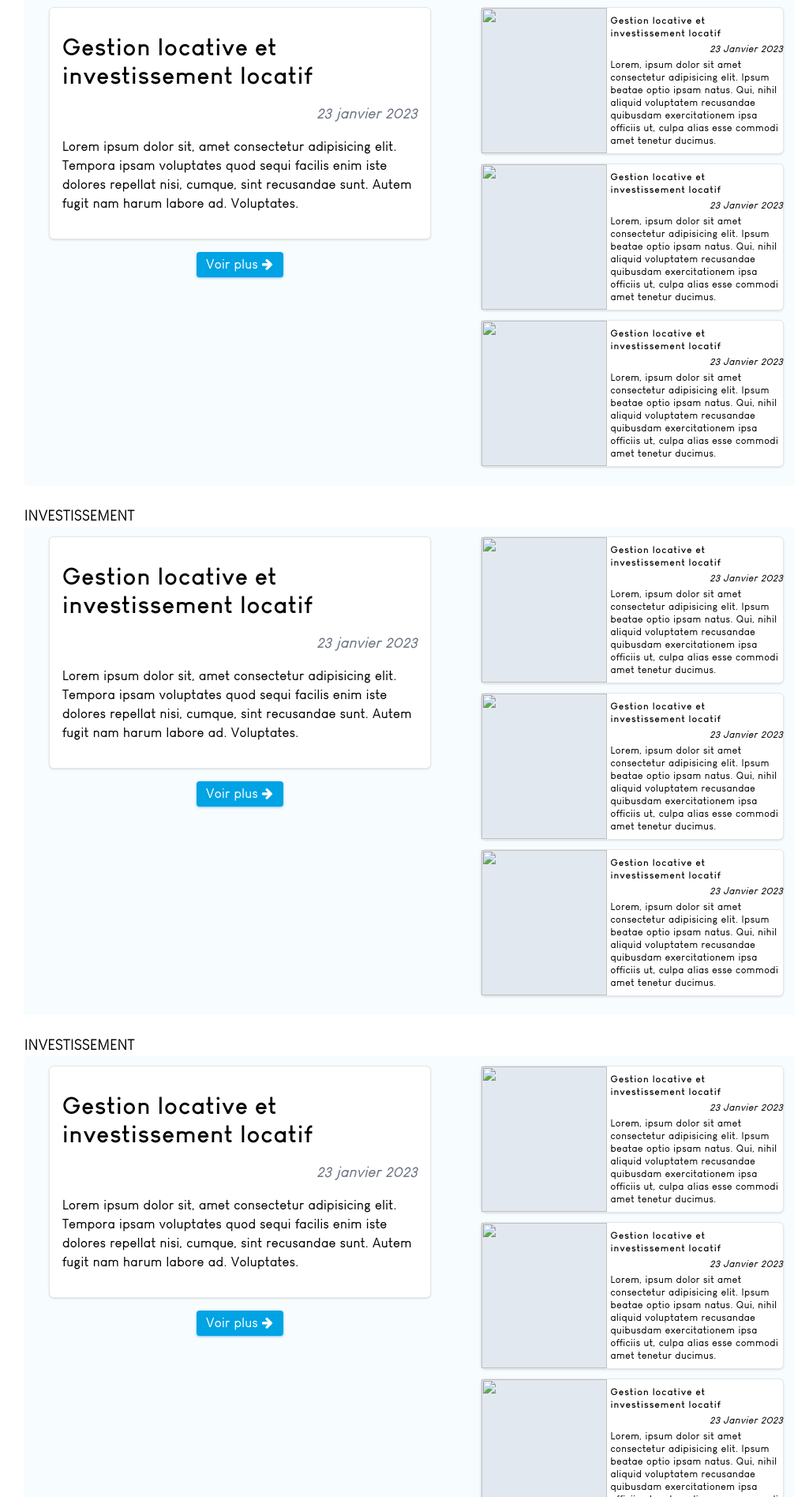
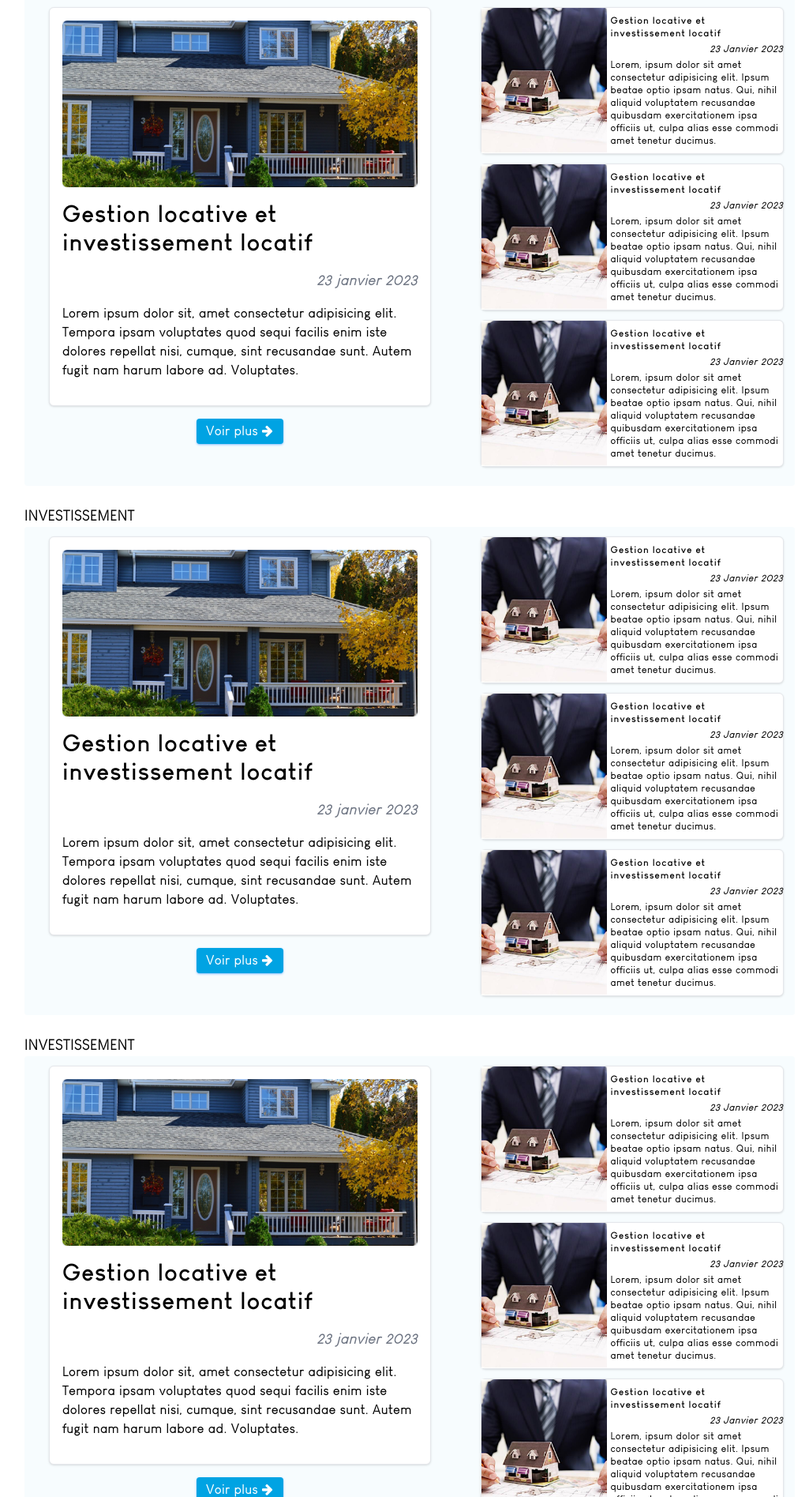
Before and after one commit to FleuryDev/SimplImmo, a website: page src/pages/blog.html in a window 1280 px wide. Shown: the part 905-2800 px from the top of the page at 79% size, without its empty margins (121-1146 px from the left). Drawn offline with Linux system fonts and the light colour scheme; the site is published under a folder, as on GitHub Pages, so addresses that start at the root find nothing.

Commit message:
image link

```diff
--- a/src/pages/blog.html
+++ b/src/pages/blog.html
@@ -56,7 +56,7 @@
                         <div class="w-full p-4 mx-auto mt-2 border bg-white border-gray-200 rounded-md shadow">
                             <div class="w-full ">
                                 <div class="flex w-full rounded h-50 bg-slate-200">
-                                    <img src="/img/img2.png" class="object-cover w-full" alt="">
+                                    <img src="../../img/img2.png" class="object-cover w-full" alt="">
                                 </div>
                                 <div class="w-full mx-auto my-4 space-y-4 ">
                                     <div class="text-3xl font-extrabold font-louis-bold mx-auto ">Gestion locative et
@@ -87,7 +87,7 @@
                         <div class="w-full max-w-sm mx-auto mb-3 border bg-white border-gray-200 rounded-md shadow">
                             <div class="flex">
                                 <div class="w-5/12  bg-slate-200">
-                                    <img src="/img/imd1.png" class="object-cover w-full h-full" alt="">
+                                    <img src="../../img/imd1.png" class="object-cover w-full h-full" alt="">
                                 </div>
                                 <div class="flex-1 w-7/12 py-1">
                                     <div class="text-xs font-louis-bold font-bold p-1">Gestion locative et
@@ -115,7 +115,7 @@
                         <div class="w-full max-w-sm mx-auto mb-3 border bg-white border-gray-200 rounded-md shadow">
                             <div class="flex">
                                 <div class="w-5/12  bg-slate-200">
-                                    <img src="/img/imd1.png" class="object-cover w-full h-full" alt="">
+                                    <img src="../../img/imd1.png" class="object-cover w-full h-full" alt="">
                                 </div>
                                 <div class="flex-1 w-7/12 py-1">
                                     <div class="text-xs font-louis-bold font-bold p-1">Gestion locative et
@@ -143,7 +143,7 @@
                         <div class="w-full max-w-sm mx-auto mb-3 border bg-white border-gray-200 rounded-md shadow">
                             <div class="flex">
                                 <div class="w-5/12  bg-slate-200">
-                                    <img src="/img/imd1.png" class="object-cover w-full h-full" alt="">
+                                    <img src="../../img/imd1.png" class="object-cover w-full h-full" alt="">
                                 </div>
                                 <div class="flex-1 w-7/12 py-1">
                                     <div class="text-xs font-louis-bold font-bold p-1">Gestion locative et
@@ -181,7 +181,7 @@
                         <div class="w-full p-4 mx-auto mt-2 border bg-white border-gray-200 rounded-md shadow">
                             <div class="w-full ">
                                 <div class="flex w-full rounded h-50 bg-slate-200">
-                                    <img src="/img/img2.png" class="object-cover w-full" alt="">
+                                    <img src="../../img/img2.png" class="object-cover w-full" alt="">
                                 </div>
                                 <div class="w-full mx-auto my-4 space-y-4 ">
                                     <div class="text-3xl font-extrabold font-louis-bold mx-auto ">Gestion locative et
@@ -212,7 +212,7 @@
                         <div class="w-full max-w-sm mx-auto mb-3 border bg-white border-gray-200 rounded-md shadow">
                             <div class="flex">
                                 <div class="w-5/12  bg-slate-200">
-                                    <img src="/img/imd1.png" class="object-cover w-full h-full" alt="">
+                                    <img src="../../img/imd1.png" class="object-cover w-full h-full" alt="">
                                 </div>
                                 <div class="flex-1 w-7/12 py-1">
                                     <div class="text-xs font-louis-bold font-bold p-1">Gestion locative et
@@ -240,7 +240,7 @@
                         <div class="w-full max-w-sm mx-auto mb-3 border bg-white border-gray-200 rounded-md shadow">
                             <div class="flex">
                                 <div class="w-5/12  bg-slate-200">
-                                    <img src="/img/imd1.png" class="object-cover w-full h-full" alt="">
+                                    <img src="../../img/imd1.png" class="object-cover w-full h-full" alt="">
                                 </div>
                                 <div class="flex-1 w-7/12 py-1">
                                     <div class="text-xs font-louis-bold font-bold p-1">Gestion locative et
@@ -268,7 +268,7 @@
                         <div class="w-full max-w-sm mx-auto mb-3 border bg-white border-gray-200 rounded-md shadow">
                             <div class="flex">
                                 <div class="w-5/12  bg-slate-200">
-                                    <img src="/img/imd1.png" class="object-cover w-full h-full" alt="">
+                                    <img src="../../img/imd1.png" class="object-cover w-full h-full" alt="">
                                 </div>
                                 <div class="flex-1 w-7/12 py-1">
                                     <div class="text-xs font-louis-bold font-bold p-1">Gestion locative et
@@ -306,7 +306,7 @@
                         <div class="w-full p-4 mx-auto mt-2 border bg-white border-gray-200 rounded-md shadow">
                             <div class="w-full ">
                                 <div class="flex w-full rounded h-50 bg-slate-200">
-                                    <img src="/img/img2.png" class="object-cover w-full" alt="">
+                                    <img src="../../img/img2.png" class="object-cover w-full" alt="">
                                 </div>
                                 <div class="w-full mx-auto my-4 space-y-4 ">
                                     <div class="text-3xl font-extrabold font-louis-bold mx-auto ">Gestion locative et
@@ -337,7 +337,7 @@
                         <div class="w-full max-w-sm mx-auto mb-3 border bg-white border-gray-200 rounded-md shadow">
                             <div class="flex">
                                 <div class="w-5/12  bg-slate-200">
-                                    <img src="/img/imd1.png" class="object-cover w-full h-full" alt="">
+                                    <img src="../../img/imd1.png" class="object-cover w-full h-full" alt="">
                                 </div>
                                 <div class="flex-1 w-7/12 py-1">
                                     <div class="text-xs font-louis-bold font-bold p-1">Gestion locative et
@@ -365,7 +365,7 @@
                         <div class="w-full max-w-sm mx-auto mb-3 border bg-white border-gray-200 rounded-md shadow">
                             <div class="flex">
                                 <div class="w-5/12  bg-slate-200">
-                                    <img src="/img/imd1.png" class="object-cover w-full h-full" alt="">
+                                    <img src="../../img/imd1.png" class="object-cover w-full h-full" alt="">
                                 </div>
                                 <div class="flex-1 w-7/12 py-1">
                                     <div class="text-xs font-louis-bold font-bold p-1">Gestion locative et
@@ -393,7 +393,7 @@
                         <div class="w-full max-w-sm mx-auto mb-3 border bg-white border-gray-200 rounded-md shadow">
                             <div class="flex">
                                 <div class="w-5/12  bg-slate-200">
-                                    <img src="/img/imd1.png" class="object-cover w-full h-full" alt="">
+                                    <img src="../../img/imd1.png" class="object-cover w-full h-full" alt="">
                                 </div>
                                 <div class="flex-1 w-7/12 py-1">
                                     <div class="text-xs font-louis-bold font-bold p-1">Gestion locative et
@@ -431,7 +431,7 @@
                         <div class="w-full p-4 mx-auto mt-2 border bg-white border-gray-200 rounded-md shadow">
                             <div class="w-full ">
                                 <div class="flex w-full rounded h-50 bg-slate-200">
-                                    <img src="/img/img2.png" class="object-cover w-full" alt="">
+                                    <img src="../../img/img2.png" class="object-cover w-full" alt="">
                                 </div>
                                 <div class="w-full mx-auto my-4 space-y-4 ">
                                     <div class="text-3xl font-extrabold font-louis-bold mx-auto ">Gestion locative et
@@ -462,7 +462,7 @@
                         <div class="w-full max-w-sm mx-auto mb-3 border bg-white border-gray-200 rounded-md shadow">
                             <div class="flex">
                                 <div class="w-5/12  bg-slate-200">
-                                    <img src="/img/imd1.png" class="object-cover w-full h-full" alt="">
+                                    <img src="../../img/imd1.png" class="object-cover w-full h-full" alt="">
                                 </div>
                                 <div class="flex-1 w-7/12 py-1">
                                     <div class="text-xs font-louis-bold font-bold p-1">Gestion locative et
@@ -490,7 +490,7 @@
                         <div class="w-full max-w-sm mx-auto mb-3 border bg-white border-gray-200 rounded-md shadow">
                             <div class="flex">
                                 <div class="w-5/12  bg-slate-200">
-                                    <img src="/img/imd1.png" class="object-cover w-full h-full" alt="">
+                                    <img src="../../img/imd1.png" class="object-cover w-full h-full" alt="">
                                 </div>
                                 <div class="flex-1 w-7/12 py-1">
                                     <div class="text-xs font-louis-bold font-bold p-1">Gestion locative et
@@ -518,7 +518,7 @@
                         <div class="w-full max-w-sm mx-auto mb-3 border bg-white border-gray-200 rounded-md shadow">
                             <div class="flex">
                                 <div class="w-5/12  bg-slate-200">
-                                    <img src="/img/imd1.png" class="object-cover w-full h-full" alt="">
+                                    <img src="../../img/imd1.png" class="object-cover w-full h-full" alt="">
                                 </div>
                                 <div class="flex-1 w-7/12 py-1">
                                     <div class="text-xs font-louis-bold font-bold p-1">Gestion locative et
```
Also changed, not shown: src/pages/about.html (+4 -4 lines), src/pages/login.html (+2 -2 lines), src/pages/reset.html (+1 -1 lines), src/pages/signup.html (+1 -1 lines).
